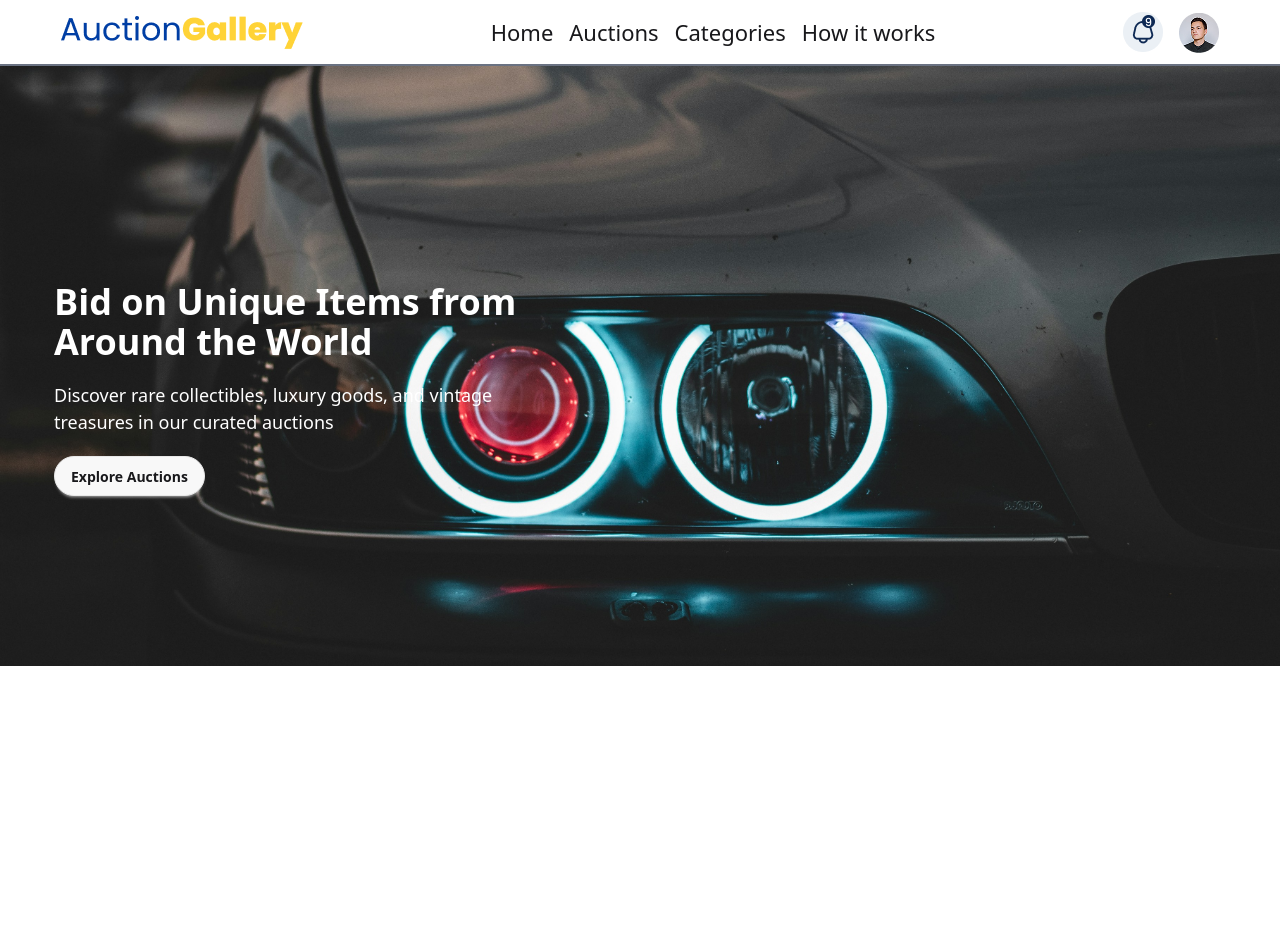
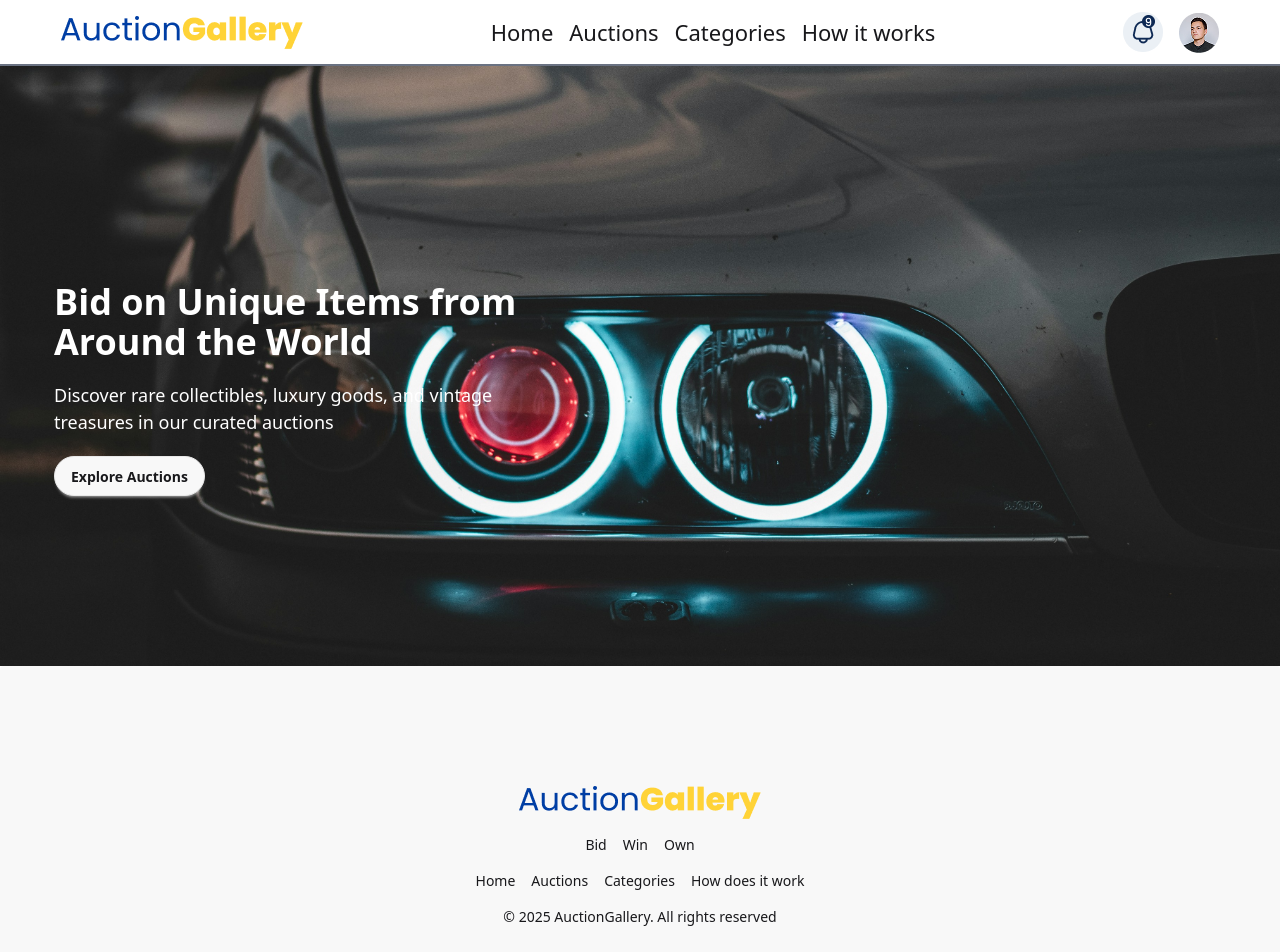
Before and after one commit to AyeshaSareen-Dev/assignment-7, a React (Vite) app: page / in a window 1280 px wide. Shown: the top 952 px of the page. Before the commit the page ends 800 px from the top, so only its background shows below. Built offline with nearby package versions, Linux system fonts and the light colour scheme.

Commit message:
footer added

```diff
--- a/src/App.jsx
+++ b/src/App.jsx
@@ -1,4 +1,5 @@
 import Banner from "./components/Banner";
+import Footer from "./components/Footer";
 import Navbar from "./components/Navbar";
 
 
@@ -8,6 +9,7 @@ function App() {
     <>
       <Navbar/>
       <Banner/>
+      <Footer/>
 
     </>
   )
--- /dev/null
+++ b/src/components/Footer.jsx
@@ -0,0 +1,27 @@
+import React from 'react';
+import AuctionGallery from '/assets/AuctionGallery.png'
+const Footer = () => {
+    return (
+
+        <footer className="footer footer-horizontal footer-center bg-base-200 text-base-content rounded p-10 py-[120px] gap-y-4">
+            <img src={AuctionGallery} alt="" />
+            <nav className="grid grid-flow-col gap-4">
+                <a className="link link-hover">Bid</a>
+                <a className="link link-hover">Win</a>
+                <a className="link link-hover">Own</a>
+            </nav>
+            <nav className="grid grid-flow-col gap-4">
+                <a className="link link-hover">Home</a>
+                <a className="link link-hover">Auctions</a>
+                <a className="link link-hover">Categories</a>
+                <a className="link link-hover">How does it work</a>
+            </nav>
+            <aside>
+                <p>© {new Date().getFullYear()} AuctionGallery. All rights reserved</p>
+            </aside>
+        </footer>
+
+    );
+};
+
+export default Footer;
```
